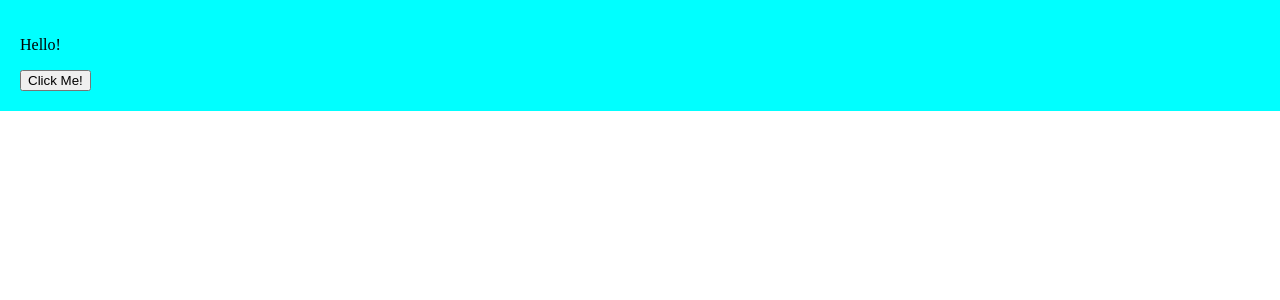
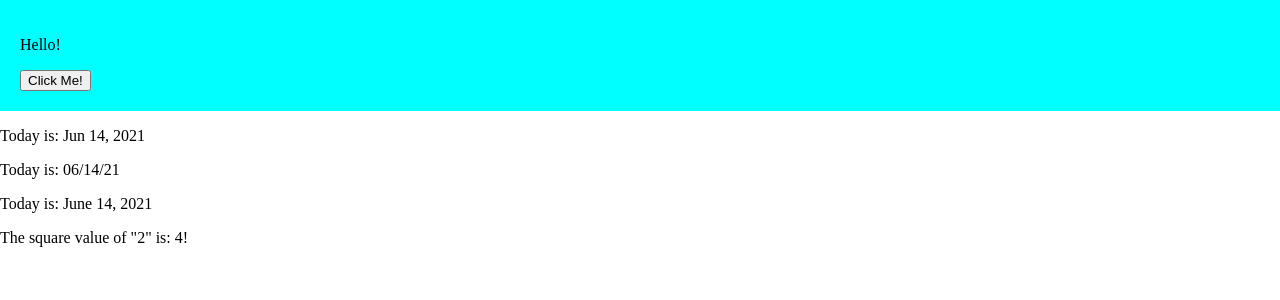
Before and after one commit to thodorisk/trainingAngular, an Angular app: page / in a window 1280 px wide. Shown: the top 300 px of the page. Built offline with nearby package versions, Linux system fonts and the light colour scheme.

Commit message:
creating and using pipes

```diff
--- a/src/app/app.component.html
+++ b/src/app/app.component.html
@@ -1 +1,17 @@
 <app-header [title]="'Hello!'" (onButtonClicked)="onButtonClicked()"></app-header>
+
+<p>
+  Today is: {{ today | date }}
+</p>
+
+<p>
+  Today is: {{ today | date:'MM/dd/yy' }}
+</p>
+
+<p>
+  Today is: {{ today | date:'longDate' }}
+</p>
+
+<p>
+  The square value of "{{value}}" is: {{ value | customPipe }}!
+</p>
--- a/src/app/app.component.ts
+++ b/src/app/app.component.ts
@@ -7,6 +7,9 @@ import { IExample, IExampleWithOptional } from './interfaces/examples.interface'
   styleUrls: ['./app.component.scss']
 })
 export class AppComponent {
+  today: Date = new Date();
+  value: number = 2;
+
   public onButtonClicked(): void {
     alert('header button was clicked');
   }
--- a/src/app/app.module.ts
+++ b/src/app/app.module.ts
@@ -4,11 +4,13 @@ import { BrowserModule } from '@angular/platform-browser';
 import { AppRoutingModule } from './app-routing.module';
 import { AppComponent } from './app.component';
 import { HeaderComponent } from './components/header/header.component';
+import { CustomPipePipe } from './custom-pipe.pipe';
 
 @NgModule({
   declarations: [
     AppComponent,
-    HeaderComponent
+    HeaderComponent,
+    CustomPipePipe
   ],
   imports: [
     BrowserModule,
--- /dev/null
+++ b/src/app/custom-pipe.pipe.ts
@@ -0,0 +1,12 @@
+import { Pipe, PipeTransform } from '@angular/core';
+
+@Pipe({
+  name: 'customPipe'
+})
+export class CustomPipePipe implements PipeTransform {
+
+  transform(value: number, ...args: unknown[]): number {
+    return value*value;
+  }
+
+}
```
Also changed, not shown: 1 other file (tests, documents, lock files or other folders).
